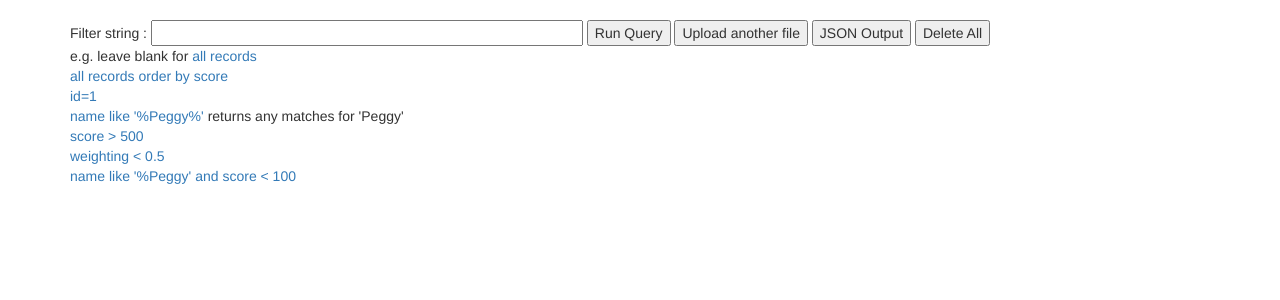
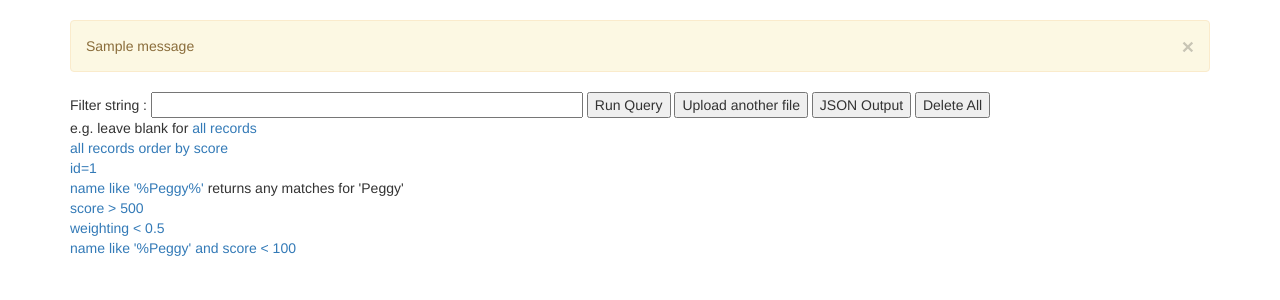
Before and after one commit to jchang10/TestTest, a Flask app: template myapp/templates/query.html in a window 1280 px wide. Shown: the part 52-352 px from the top of the page. Run offline with Flask 2, Linux system fonts and the light colour scheme; the template is opened without the code that fills it, so the values that code supplies are empty; tables that the repository leaves empty hold one stand-in row (values such as "Sample post"); one stand-in notice (Sample message) is shown; some libraries are stand-ins or nearby versions.

Commit message:
clean up templates

```diff
--- a/myapp/models.py
+++ b/myapp/models.py
@@ -37,7 +37,9 @@ class User(UserMixin, db.Model):
         self.password_hash = generate_password_hash(password)
 
     def verify_password(self, password):
-        return check_password_hash(self.password_hash, password)
+        if self.password_hash:
+            return check_password_hash(self.password_hash, password)
+        return False
 
     def __repr__(self):
         return '<User %r>' % self.username
--- a/myapp/templates/base.html
+++ b/myapp/templates/base.html
@@ -1,6 +1,15 @@
 {% import 'macros.html' as macros %}
+
 {% extends "bootstrap/base.html" %}
+
 {% block title %}TestApp{% endblock %}
+
+{% block head %}
+{{ super() }}
+<link rel="shortcut icon" href="{{ url_for('static', filename='favicon.ico') }}" type="image/x-icon">
+<link rel="icon" href="{{ url_for('static', filename='favicon.ico') }}" type="image/x-icon">
+{% endblock %}
+
 {% block navbar %}
 <div class="navbar navbar-inverse" role="navigation">
   <div class="container">
@@ -34,9 +43,16 @@
   </div>
 </div>
 {% endblock %}
+
 {% block content %}
 <div class="container">
-  {% block page_content %}
-  {% endblock %}
+    {% for message in get_flashed_messages() %}
+    <div class="alert alert-warning">
+        <button type="button" class="close" data-dismiss="alert">&times;</button>
+        {{ message }}
+    </div>
+    {% endfor %}
+
+    {% block page_content %}{% endblock %}
 </div>
 {% endblock %}
```
Also changed, not shown: myapp/templates/auth/login.html (+8 -10 lines).
